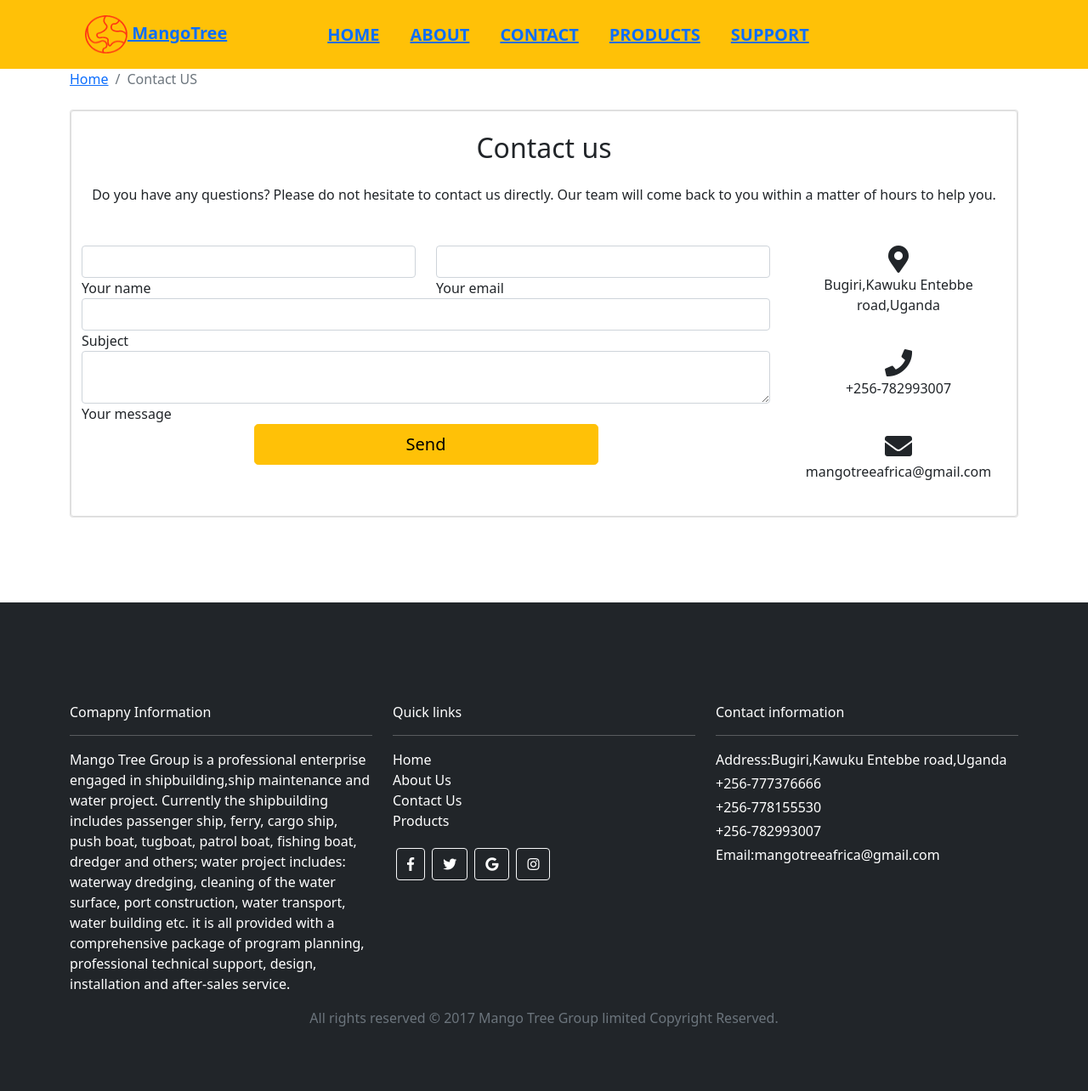
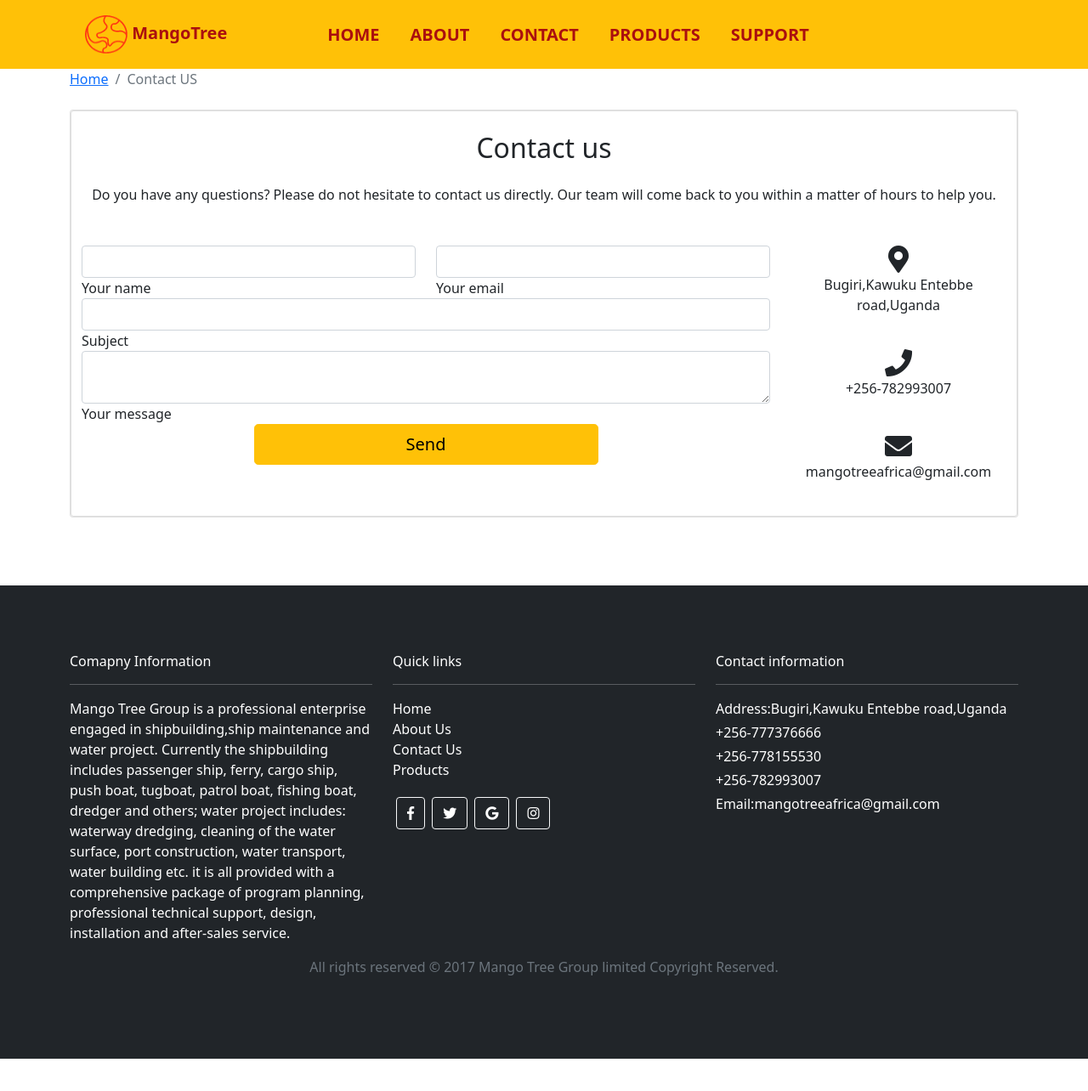
Before and after one commit to manishgupta577/dom, a React (Create React App) app: page /contact in a window 1280 px wide. Shown: the top 1284 px of the page at 85% size. After the commit the page ends 1246 px from the top, so only its background shows below. Built offline with nearby package versions, Linux system fonts and the light colour scheme.

Commit message:
Update App.css

```diff
--- a/src/App.css
+++ b/src/App.css
@@ -6,8 +6,12 @@
 
 }
 .section{
-  padding-top: 120px;
-  padding-bottom: 120px;
+  padding-top: 80px;
+  padding-bottom: 80px;
+}
+.stick {
+  position: sticky;
+  top: 0;
 }
 .car{
   padding-bottom: -120px;
@@ -19,11 +23,11 @@
   padding-bottom: -120px;
 }
 .section1{
-  padding-bottom: 100px;
+  padding-bottom: 80px;
   text-align: center;
 }
 .section2{
-  padding-top: 100px;
+  padding-top: 80px;
 
 }
 .nav-brand{
@@ -48,12 +52,17 @@
 
   padding-bottom: 30px;
 }
+.link{
+  text-decoration: none;
+  color:rgb(170, 15, 15);
+}
 .nab{
   padding-left: 50px;
   color:rgb(170, 15, 15);
 }
 .nav-content{
   color:rgb(170, 15, 15);
+  text-decoration: none;
 }
 
 .Navbar .Brand{
```
